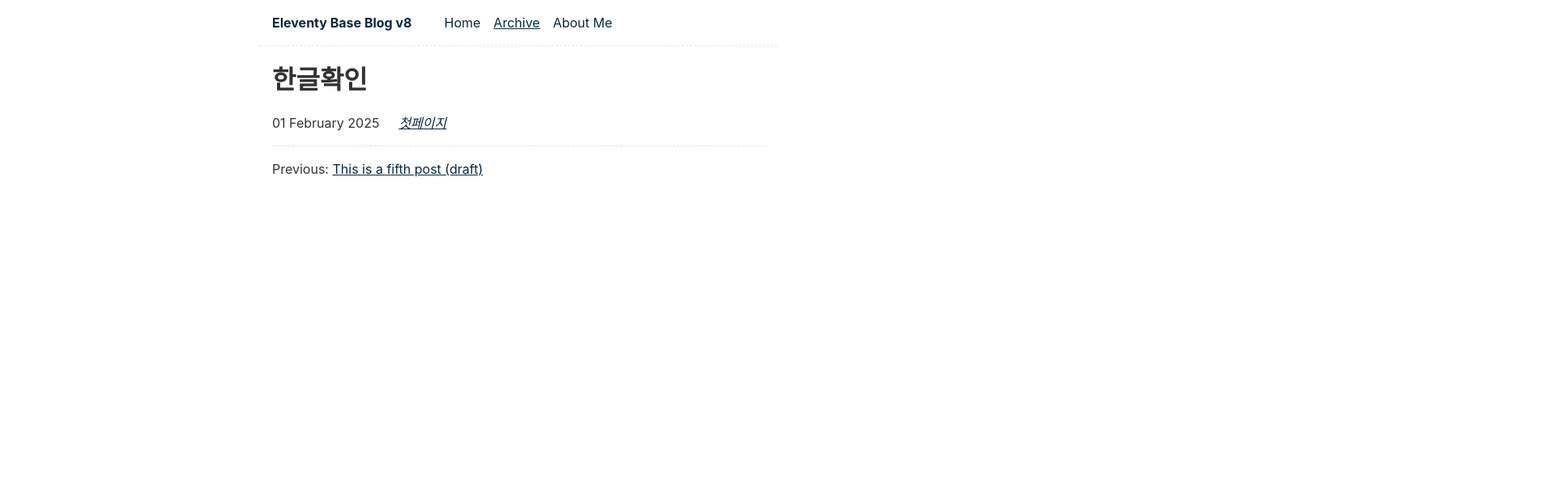
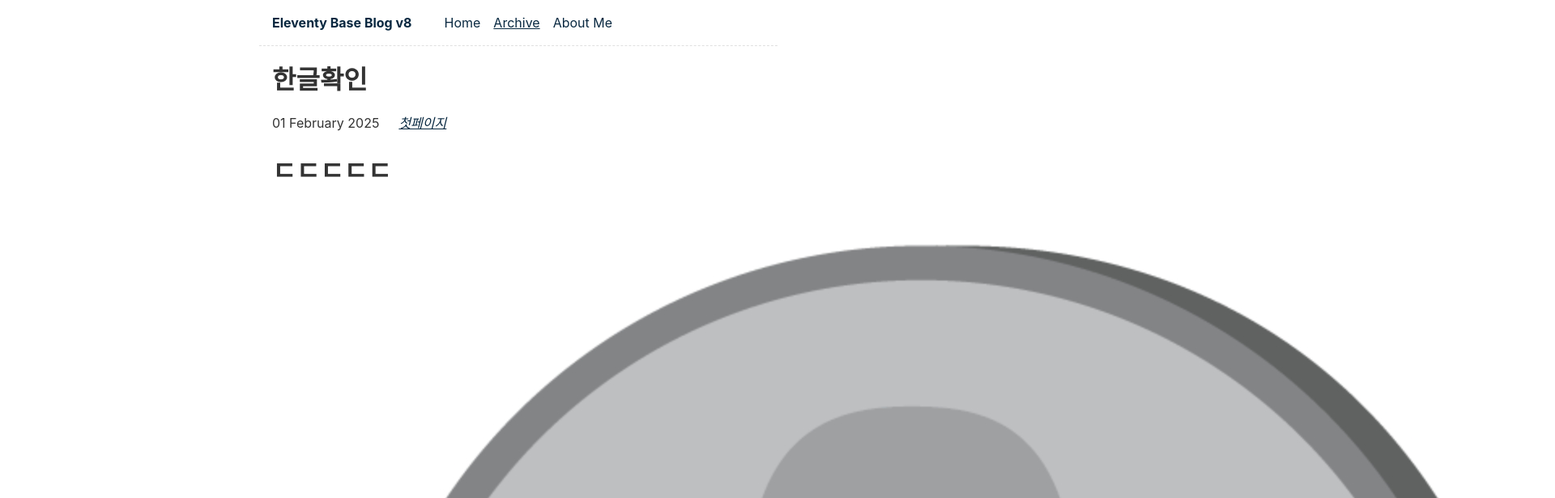
Before and after one commit to johwanghee/eleventy-blog, an Eleventy site: page content/blog/2025-01-31-.md in a window 1280 px wide. Shown: the top 616 px of the page at 81% size, 1920 px wide, since content can reach past the window. Built offline with nearby package versions, Linux system fonts and the light colour scheme; Eleventy itself is replaced by a stand-in of ours; files that its build step writes are made by us from their sources.

Commit message:
Update content/blog/2025-01-31-.md (via Pages CMS)

```diff
--- a/content/blog/2025-01-31-.md
+++ b/content/blog/2025-01-31-.md
@@ -6,3 +6,6 @@ draft: false
 tags:
   - 첫페이지
 ---
+# ㄷㄷㄷㄷㄷ
+
+![](/public/img/1664340649663.jpg)
```
